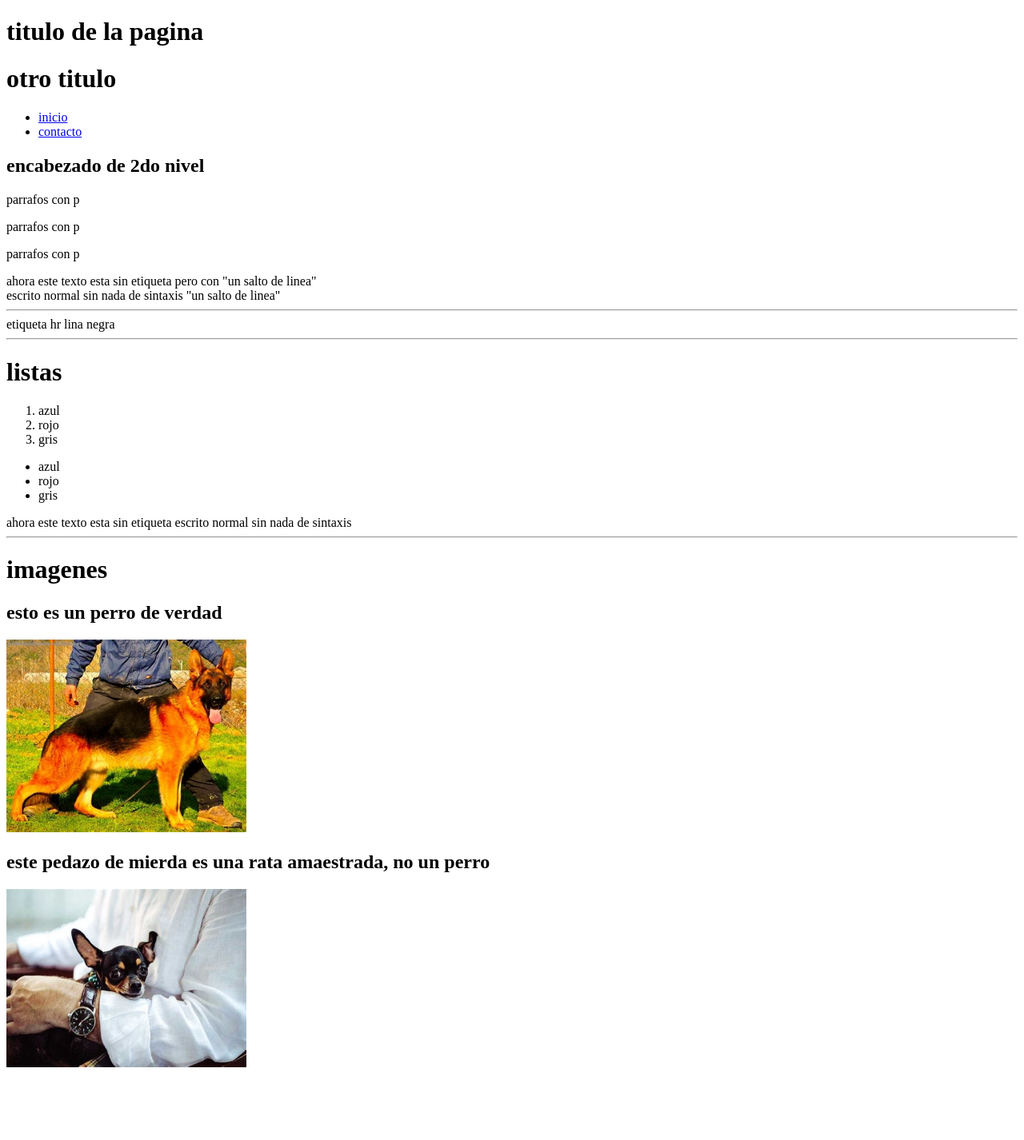
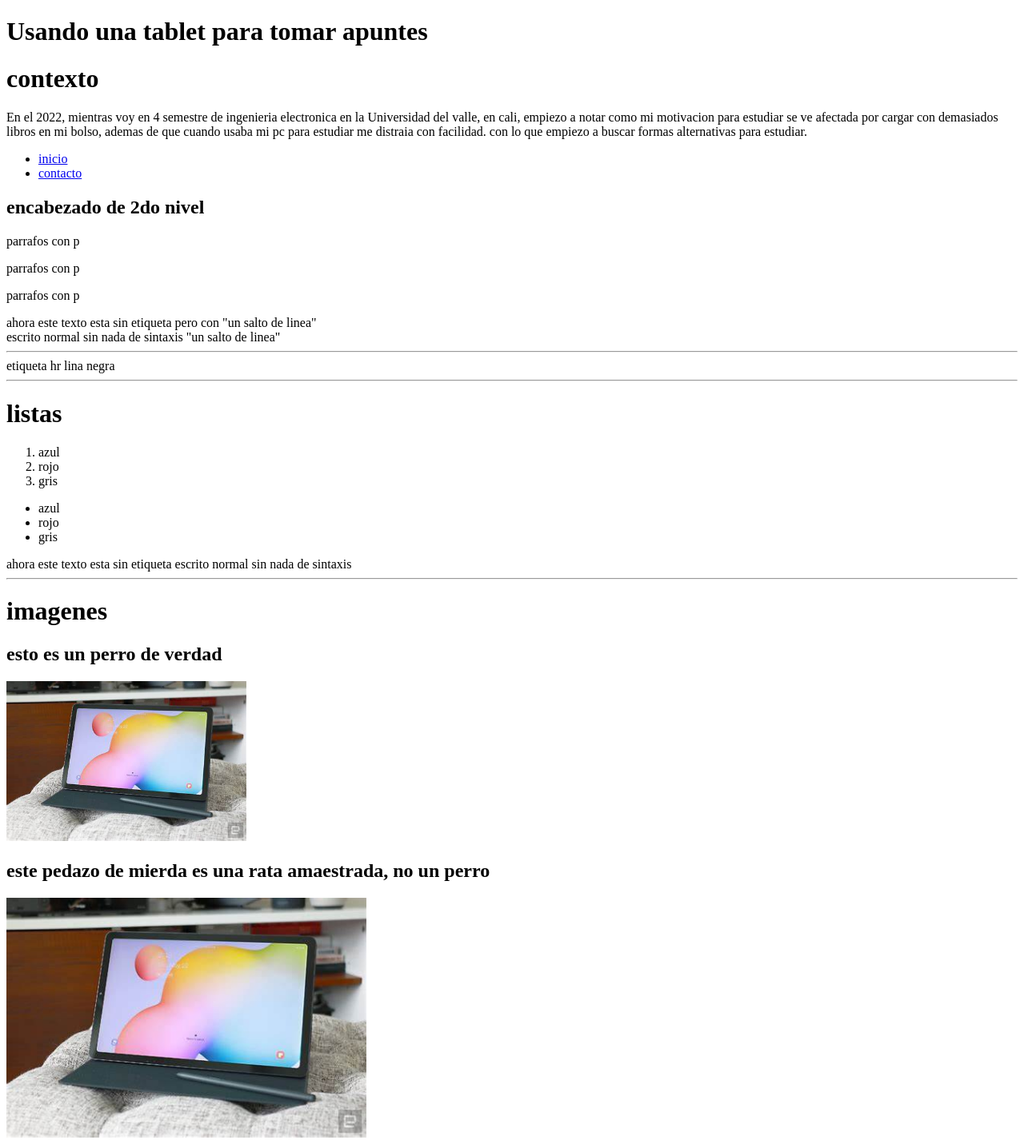
Before and after one commit to casanovahub/casanovahub.github.io, a plain HTML site: page index.html in a window 1280 px wide. Shown: the whole page at 80% size. Before the commit the page ends 1347 px from the top, so only its background shows below. Drawn offline with Linux system fonts and the light colour scheme.

Commit message:
Update index.html
agregar informacion mas personalizada.
cambiando imagenes genericas.

```diff
--- a/index.html
+++ b/index.html
@@ -6,8 +6,13 @@
 
   </head>
   <body>
-    <h1>titulo de la pagina</h1>
-    <h1>otro titulo</h1>
+    <h1>Usando una tablet para tomar apuntes</h1>
+    <h1>contexto</h1>
+    <p>En el 2022, mientras voy en 4 semestre de ingenieria electronica en la Universidad del valle, en cali,
+       empiezo a notar como mi motivacion para estudiar se ve afectada por cargar con demasiados libros
+      en mi bolso, ademas de que cuando usaba mi pc para estudiar me distraia con facilidad.
+      con lo que empiezo a buscar formas alternativas para estudiar.
+    </p>
 
     <ul>
       <li>
@@ -49,9 +54,9 @@
     <hr>
     <h1>imagenes</h1>
     <h2>esto es un perro de verdad</h2>
-    <img width="300px" src="imgs/perro.jpg" />
+    <img width="300px" src="imgs/OIP.jpeg" />
     <h2>este pedazo de mierda es una rata amaestrada, no un perro</h2>
-    <img width="300px" src="imgs/ratica.jpg" />
+    <img width="450px" src="imgs/OIP.jpeg" />
 
   </body>
 </html>
```
